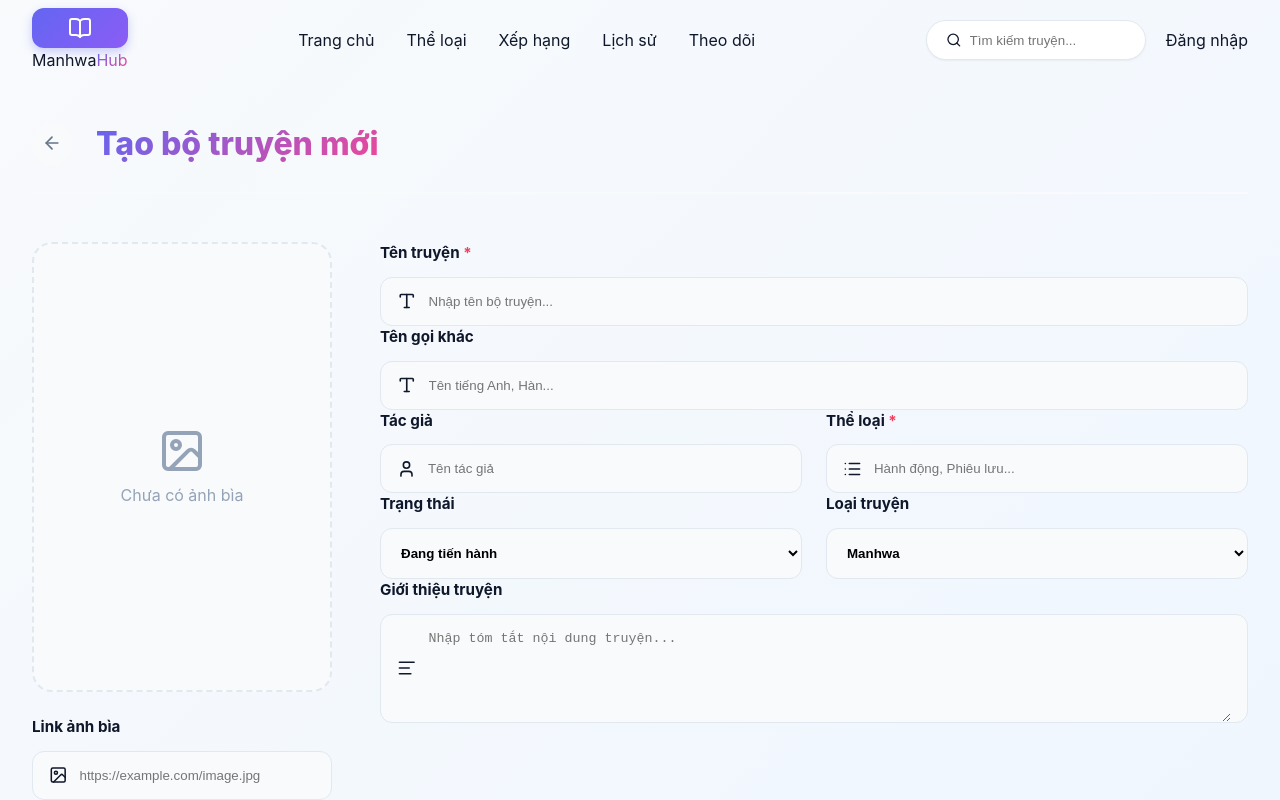
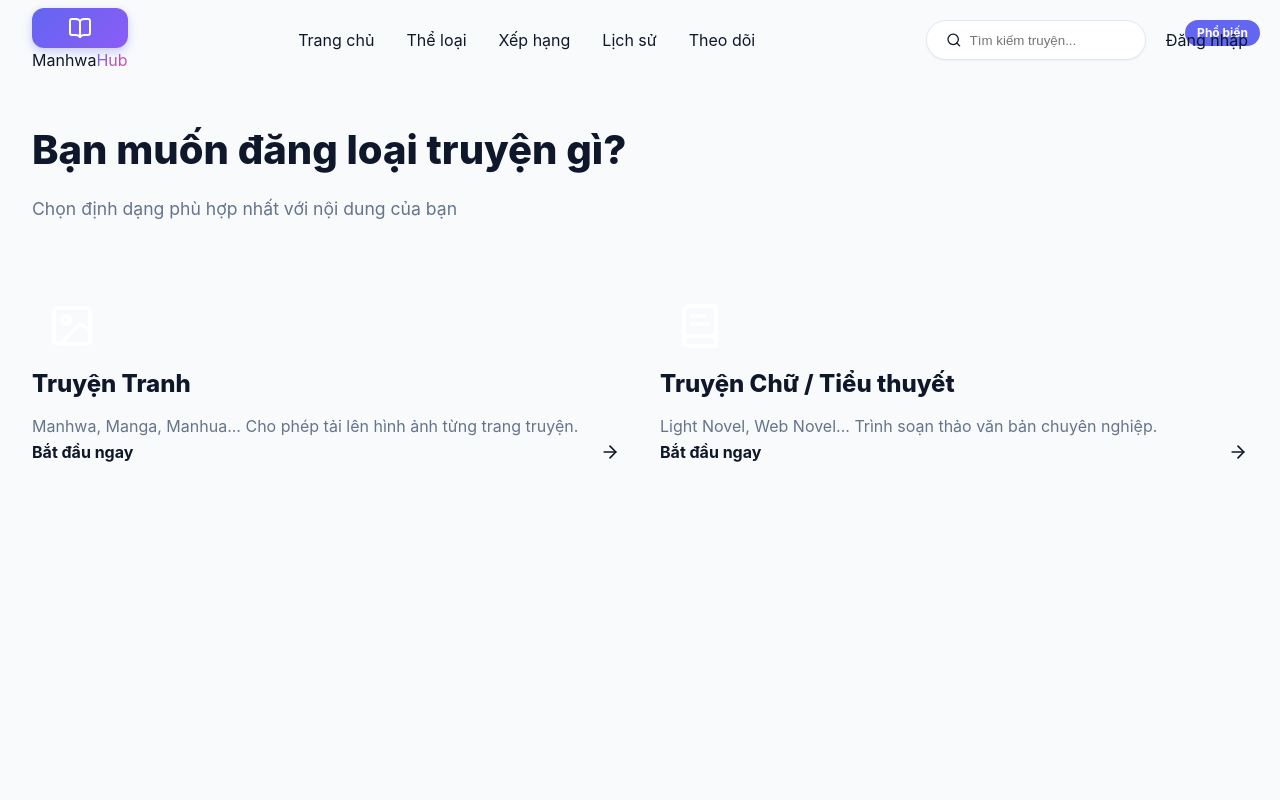
Before and after one commit to Elysiam001/webmanwa, a React (Vite) app: page /dashboard/create in a window 1280 px wide. Shown: the top 800 px of the page. Built offline with nearby package versions, Linux system fonts and the light colour scheme.

Commit message:
create_manga_hub_dual_mode

```diff
--- a/src/pages/CreateManga.jsx
+++ b/src/pages/CreateManga.jsx
@@ -1,110 +1,149 @@
 import { useState } from 'react';
 import { useNavigate } from 'react-router-dom';
-import { Image, Type, AlignLeft, User, List, CheckCircle, ArrowLeft } from 'lucide-react';
+import {
+  BookText, Image as ImageIcon, ArrowRight, ArrowLeft,
+  CheckCircle, Plus, Info, Sparkles
+} from 'lucide-react';
 import { motion } from 'framer-motion';
 
 const CreateManga = () => {
+  const [step, setStep] = useState(1); // 1: Chọn loại, 2: Nhập thông tin
+  const [storyType, setStoryType] = useState(null); // 'manga' hoặc 'novel'
   const [formData, setFormData] = useState({
     title: '',
-    otherTitle: '',
     description: '',
     author: '',
-    genre: '',
-    status: 'Đang tiến hành',
-    type: 'Manhwa',
+    genres: '',
     coverImage: ''
   });
-  const [loading, setLoading] = useState(false);
   const navigate = useNavigate();
 
-  const handleSubmit = async (e) => {
+  const handleTypeSelect = (type) => {
+    setStoryType(type);
+    setStep(2);
+  };
+
+  const handleSubmit = (e) => {
     e.preventDefault();
-    setLoading(true);
-    // Logic gửi dữ liệu tới API sẽ thêm ở đây
-    setTimeout(() => {
-      setLoading(false);
-      alert('Tạo truyện thành công! (Dữ liệu mẫu)');
+    alert(`Đã tạo thành công ${storyType === 'manga' ? 'Truyện tranh' : 'Truyện chữ'}: ${formData.title}`);
     navigate('/dashboard');
-    }, 1500);
   };
 
   return (
-    <div className="create-page">
+    <div className="create-container">
       <div className="container">
+        {step === 1 ? (
+          /* BƯỚC 1: CHỌN LOẠI TRUYỆN */
           <motion.div
             initial={{ opacity: 0, y: 20 }}
             animate={{ opacity: 1, y: 0 }}
-          className="create-card glass-card-premium"
+            className="selection-hub"
           >
-          <div className="card-header-vibrant">
-            <button onClick={() => navigate(-1)} className="back-btn">
+            <div className="hub-header">
+              <h1 className="hub-title">Bạn muốn đăng loại truyện gì?</h1>
+              <p className="hub-subtitle">Chọn định dạng phù hợp nhất với nội dung của bạn</p>
+            </div>
+
+            <div className="hub-grid">
+              {/* Card Truyện Tranh */}
+              <motion.div
+                whileHover={{ y: -10, scale: 1.02 }}
+                onClick={() => handleTypeSelect('manga')}
+                className="type-card manga-type"
+              >
+                <div className="type-icon-wrapper">
+                  <ImageIcon size={48} />
+                </div>
+                <div className="type-info">
+                  <h2>Truyện Tranh</h2>
+                  <p>Manhwa, Manga, Manhua... Cho phép tải lên hình ảnh từng trang truyện.</p>
+                </div>
+                <div className="type-footer">
+                  <span>Bắt đầu ngay</span>
+                  <ArrowRight size={20} />
+                </div>
+                <div className="type-badge">Phổ biến</div>
+              </motion.div>
+
+              {/* Card Truyện Chữ */}
+              <motion.div
+                whileHover={{ y: -10, scale: 1.02 }}
+                onClick={() => handleTypeSelect('novel')}
+                className="type-card novel-type"
+              >
+                <div className="type-icon-wrapper">
+                  <BookText size={48} />
+                </div>
+                <div className="type-info">
+                  <h2>Truyện Chữ / Tiểu thuyết</h2>
+                  <p>Light Novel, Web Novel... Trình soạn thảo văn bản chuyên nghiệp.</p>
+                </div>
+                <div className="type-footer">
+                  <span>Bắt đầu ngay</span>
+                  <ArrowRight size={20} />
+                </div>
+              </motion.div>
+            </div>
+          </motion.div>
+        ) : (
+          /* BƯỚC 2: NHẬP THÔNG TIN CHI TIẾT */
+          <motion.div
+            initial={{ opacity: 0, x: 20 }}
+            animate={{ opacity: 1, x: 0 }}
+            className="form-container-premium glass-card"
+          >
+            <div className="form-header-vibrant">
+              <button onClick={() => setStep(1)} className="back-btn-hub">
                 <ArrowLeft size={20} />
               </button>
-            <h1 className="page-title-vibrant">Tạo bộ truyện mới</h1>
+              <div className="header-text">
+                <h1>Thông tin {storyType === 'manga' ? 'Truyện tranh' : 'Truyện chữ'}</h1>
+                <p>Hãy điền đầy đủ các thông tin bên dưới</p>
+              </div>
             </div>
 
-          <form onSubmit={handleSubmit} className="create-form">
-            <div className="form-grid">
-              {/* Cột trái: Ảnh bìa */}
-              <div className="form-column image-upload-section">
-                <div className="image-preview-container">
+            <form onSubmit={handleSubmit} className="vibrant-form">
+              <div className="form-layout">
+                {/* Ảnh bìa */}
+                <div className="cover-upload-side">
+                  <div className="cover-preview-box">
                     {formData.coverImage ? (
-                    <img src={formData.coverImage} alt="Cover Preview" className="preview-img" />
+                      <img src={formData.coverImage} alt="Preview" />
                     ) : (
-                    <div className="no-image">
-                      <Image size={48} className="icon-muted" />
+                      <div className="empty-preview">
+                        <ImageIcon size={40} />
                         <span>Chưa có ảnh bìa</span>
                       </div>
                     )}
                   </div>
-                <div className="input-group">
-                  <label>Link ảnh bìa</label>
-                  <div className="input-wrapper">
-                    <Image size={20} className="input-icon" />
+                  <div className="input-group-hub">
+                    <label>Link ảnh bìa (URL)</label>
                     <input
                       type="url"
-                      placeholder="https://example.com/image.jpg"
+                      placeholder="https://..."
                       value={formData.coverImage}
                       onChange={(e) => setFormData({...formData, coverImage: e.target.value})}
-                    />
-                  </div>
-                </div>
-              </div>
-
-              {/* Cột phải: Thông tin */}
-              <div className="form-column info-section">
-                <div className="input-group">
-                  <label>Tên truyện <span className="required">*</span></label>
-                  <div className="input-wrapper">
-                    <Type size={20} className="input-icon" />
-                    <input
-                      type="text"
-                      placeholder="Nhập tên bộ truyện..."
                       required
-                      value={formData.title}
-                      onChange={(e) => setFormData({...formData, title: e.target.value})}
                     />
                   </div>
                 </div>
 
-                <div className="input-group">
-                  <label>Tên gọi khác</label>
-                  <div className="input-wrapper">
-                    <Type size={20} className="input-icon" />
+                {/* Thông tin chi tiết */}
+                <div className="info-side">
+                  <div className="input-group-hub">
+                    <label>Tên truyện</label>
                     <input
                       type="text"
-                      placeholder="Tên tiếng Anh, Hàn..."
-                      value={formData.otherTitle}
-                      onChange={(e) => setFormData({...formData, otherTitle: e.target.value})}
+                      placeholder="Nhập tên truyện..."
+                      value={formData.title}
+                      onChange={(e) => setFormData({...formData, title: e.target.value})}
+                      required
                     />
                   </div>
-                </div>
 
-                <div className="input-row">
-                  <div className="input-group">
+                  <div className="input-row-hub">
+                    <div className="input-group-hub">
                       <label>Tác giả</label>
-                    <div className="input-wrapper">
-                      <User size={20} className="input-icon" />
                       <input
                         type="text"
                         placeholder="Tên tác giả"
@@ -112,204 +151,213 @@ const CreateManga = () => {
                         onChange={(e) => setFormData({...formData, author: e.target.value})}
                       />
                     </div>
-                  </div>
-                  <div className="input-group">
-                    <label>Thể loại <span className="required">*</span></label>
-                    <div className="input-wrapper">
-                      <List size={20} className="input-icon" />
+                    <div className="input-group-hub">
+                      <label>Thể loại</label>
                       <input
                         type="text"
-                        placeholder="Hành động, Phiêu lưu..."
+                        placeholder="Hành động, Tình cảm..."
+                        value={formData.genres}
+                        onChange={(e) => setFormData({...formData, genres: e.target.value})}
                         required
-                        value={formData.genre}
-                        onChange={(e) => setFormData({...formData, genre: e.target.value})}
                       />
                     </div>
                   </div>
-                </div>
 
-                <div className="input-row">
-                  <div className="input-group">
-                    <label>Trạng thái</label>
-                    <select
-                      value={formData.status}
-                      onChange={(e) => setFormData({...formData, status: e.target.value})}
-                      className="custom-select"
-                    >
-                      <option>Đang tiến hành</option>
-                      <option>Hoàn thành</option>
-                      <option>Tạm ngưng</option>
-                    </select>
-                  </div>
-                  <div className="input-group">
-                    <label>Loại truyện</label>
-                    <select
-                      value={formData.type}
-                      onChange={(e) => setFormData({...formData, type: e.target.value})}
-                      className="custom-select"
-                    >
-                      <option>Manhwa</option>
-                      <option>Manga</option>
-                      <option>Manhua</option>
-                      <option>Comic</option>
-                    </select>
-                  </div>
-                </div>
-
-                <div className="input-group">
-                  <label>Giới thiệu truyện</label>
-                  <div className="input-wrapper align-top">
-                    <AlignLeft size={20} className="input-icon mt-2" />
+                  <div className="input-group-hub">
+                    <label>Tóm tắt nội dung</label>
                     <textarea
-                      placeholder="Nhập tóm tắt nội dung truyện..."
-                      rows="5"
+                      rows="6"
+                      placeholder="Mô tả ngắn gọn về cốt truyện..."
                       value={formData.description}
                       onChange={(e) => setFormData({...formData, description: e.target.value})}
                     ></textarea>
                   </div>
+
+                  {storyType === 'manga' && (
+                    <div className="manga-notice glass">
+                      <Info size={18} />
+                      <p>Sau khi tạo truyện, bạn có thể tải lên các chương truyện dưới dạng tệp ảnh.</p>
                     </div>
+                  )}
                 </div>
               </div>
 
-            <div className="form-footer">
-              <button
-                type="submit"
-                className={`btn-submit-vibrant ${loading ? 'loading' : ''}`}
-                disabled={loading}
-              >
-                {loading ? 'Đang xử lý...' : (
-                  <>
-                    <CheckCircle size={20} /> Hoàn tất tạo truyện
-                  </>
-                )}
+              <div className="form-footer-hub">
+                <button type="submit" className="btn-create-vibrant">
+                  <Plus size={20} /> Tạo {storyType === 'manga' ? 'Truyện tranh' : 'Truyện chữ'}
                 </button>
               </div>
             </form>
           </motion.div>
+        )}
       </div>
 
       <style jsx="true">{`
-        .create-page {
-          padding: 120px 0 60px;
-          background: linear-gradient(135deg, #f8fafc, #eff6ff);
+        .create-container {
+          padding: 120px 0 80px;
           min-height: 100vh;
+          background: #f8fafc;
         }
 
-        .glass-card-premium {
+        /* Hub Styles */
+        .selection-hub {
+          max-width: 900px;
+          margin: 0 auto;
+          text-align: center;
+        }
+
+        .hub-header { margin-bottom: 4rem; }
+        .hub-title { font-size: 2.5rem; font-weight: 800; color: var(--text-primary); margin-bottom: 1rem; }
+        .hub-subtitle { color: var(--text-secondary); font-size: 1.1rem; }
+
+        .hub-grid {
+          display: grid;
+          grid-template-columns: 1fr 1fr;
+          gap: 2.5rem;
+        }
+
+        .type-card {
+          background: white;
+          padding: 3rem 2rem;
+          border-radius: var(--radius-xl);
+          border: 2px solid transparent;
+          box-shadow: var(--shadow-lg);
+          cursor: pointer;
+          position: relative;
+          text-align: left;
+          display: flex;
+          flex-direction: column;
+          gap: 1.5rem;
+          transition: var(--transition);
+        }
+
+        .manga-type:hover { border-color: var(--primary); }
+        .novel-type:hover { border-color: var(--accent); }
+
+        .type-icon-wrapper {
+          width: 80px;
+          height: 80px;
+          border-radius: 20px;
+          display: flex;
+          align-items: center;
+          justify-content: center;
+          color: white;
+        }
+
+        .manga-type .type-icon-wrapper { background: linear-gradient(135deg, var(--primary), var(--accent)); }
+        .novel-type .type-icon-wrapper { background: linear-gradient(135deg, #f43f5e, #fb923c); }
+
+        .type-info h2 { font-size: 1.5rem; font-weight: 800; margin-bottom: 0.75rem; }
+        .type-info p { color: var(--text-secondary); line-height: 1.6; }
+
+        .type-footer {
+          margin-top: auto;
+          display: flex;
+          align-items: center;
+          justify-content: space-between;
+          font-weight: 700;
+          color: var(--text-primary);
+        }
+
+        .type-badge {
+          position: absolute;
+          top: 20px;
+          right: 20px;
+          background: var(--primary);
+          color: white;
+          padding: 4px 12px;
+          border-radius: var(--radius-full);
+          font-size: 0.75rem;
+          font-weight: 700;
+        }
+
+        /* Form Styles */
+        .form-container-premium {
+          max-width: 1000px;
+          margin: 0 auto;
+          padding: 3rem;
           background: white;
           border-radius: var(--radius-xl);
           box-shadow: var(--shadow-xl);
-          padding: 2.5rem;
-          border: 1px solid var(--border);
         }
 
-        .card-header-vibrant {
+        .form-header-vibrant {
           display: flex;
           align-items: center;
-          gap: 1.5rem;
+          gap: 2rem;
           margin-bottom: 3rem;
-          border-bottom: 2px solid var(--bg-body);
-          padding-bottom: 1.5rem;
         }
 
-        .back-btn {
+        .back-btn-hub {
+          background: var(--bg-body);
           color: var(--text-secondary);
-          background: var(--bg-body);
-          padding: 10px;
+          padding: 12px;
           border-radius: 50%;
         }
 
-        .page-title-vibrant {
-          font-size: 2rem;
-          font-weight: 800;
-          color: var(--text-primary);
-          background: linear-gradient(135deg, var(--primary), var(--secondary));
-          -webkit-background-clip: text;
-          -webkit-text-fill-color: transparent;
-        }
+        .header-text h1 { font-size: 2rem; font-weight: 800; background: linear-gradient(135deg, var(--primary), var(--secondary)); -webkit-background-clip: text; -webkit-text-fill-color: transparent; }
 
-        .create-form {
-          display: flex;
-          flex-direction: column;
-          gap: 2rem;
-        }
-
-        .form-grid {
+        .form-layout {
           display: grid;
-          grid-template-columns: 300px 1fr;
+          grid-template-columns: 320px 1fr;
           gap: 3rem;
         }
 
-        .image-preview-container {
+        .cover-preview-box {
           width: 100%;
           aspect-ratio: 2/3;
           background: var(--bg-body);
           border-radius: var(--radius-lg);
+          border: 2px dashed var(--border);
           overflow: hidden;
+          margin-bottom: 1.5rem;
           display: flex;
           align-items: center;
           justify-content: center;
-          border: 2px dashed var(--border);
-          margin-bottom: 1.5rem;
         }
 
-        .preview-img { width: 100%; height: 100%; object-fit: cover; }
-        .no-image { display: flex; flex-direction: column; align-items: center; color: var(--text-muted); gap: 0.5rem; }
+        .cover-preview-box img { width: 100%; height: 100%; object-fit: cover; }
+        .empty-preview { text-align: center; color: var(--text-muted); display: flex; flex-direction: column; gap: 0.5rem; }
 
-        .input-group { display: flex; flex-direction: column; gap: 0.75rem; width: 100%; }
-        .input-group label { font-weight: 700; color: var(--text-primary); font-size: 0.95rem; }
-        .required { color: #f43f5e; }
-
-        .input-wrapper {
-          position: relative;
-          display: flex;
-          align-items: center;
-          background: var(--bg-body);
-          border: 1px solid var(--border);
-          border-radius: var(--radius-md);
-          padding: 0 1rem;
-          transition: var(--transition);
-        }
-
-        .input-wrapper:focus-within {
-          border-color: var(--primary);
-          background: white;
-          box-shadow: 0 0 0 4px var(--primary-light);
-        }
-
-        .input-icon { color: var(--text-muted); }
-        .input-wrapper input, .input-wrapper textarea {
-          background: none;
-          border: none;
-          padding: 1rem 0.75rem;
-          width: 100%;
-          outline: none;
-          color: var(--text-primary);
-          font-weight: 500;
-        }
-
-        .input-row { display: grid; grid-template-columns: 1fr 1fr; gap: 1.5rem; }
-
-        .custom-select {
+        .input-group-hub { display: flex; flex-direction: column; gap: 0.5rem; margin-bottom: 1.5rem; }
+        .input-group-hub label { font-weight: 700; font-size: 0.95rem; }
+        .input-group-hub input, .input-group-hub textarea {
           background: var(--bg-body);
           border: 1px solid var(--border);
           padding: 1rem;
           border-radius: var(--radius-md);
-          font-weight: 600;
           outline: none;
+          font-weight: 500;
         }
 
-        .form-footer {
+        .input-group-hub input:focus { border-color: var(--primary); background: white; }
+
+        .input-row-hub { display: grid; grid-template-columns: 1fr 1fr; gap: 1.5rem; }
+
+        .manga-notice {
+          padding: 1rem;
+          background: var(--primary-light);
+          border: 1px solid rgba(99, 102, 241, 0.2);
+          border-radius: var(--radius-md);
+          display: flex;
+          gap: 1rem;
+          color: var(--primary);
+          font-weight: 500;
+          font-size: 0.9rem;
+        }
+
+        .form-footer-hub {
+          margin-top: 2rem;
+          padding-top: 2rem;
+          border-top: 1px solid var(--border);
           display: flex;
           justify-content: flex-end;
-          padding-top: 2rem;
-          border-top: 1px solid var(--border);
         }
 
-        .btn-submit-vibrant {
+        .btn-create-vibrant {
           background: linear-gradient(135deg, var(--primary), var(--accent));
           color: white;
-          padding: 1.25rem 3rem;
+          padding: 1rem 3rem;
           border-radius: var(--radius-lg);
           font-weight: 800;
           display: flex;
@@ -318,14 +366,10 @@ const CreateManga = () => {
           box-shadow: 0 10px 25px rgba(99, 102, 241, 0.3);
         }
 
-        .btn-submit-vibrant:hover {
-          transform: translateY(-3px);
-          box-shadow: 0 15px 30px rgba(99, 102, 241, 0.4);
-        }
-
         @media (max-width: 900px) {
-          .form-grid { grid-template-columns: 1fr; }
-          .image-upload-section { max-width: 300px; margin: 0 auto; }
+          .hub-grid { grid-template-columns: 1fr; }
+          .form-layout { grid-template-columns: 1fr; }
+          .cover-upload-side { max-width: 320px; margin: 0 auto; }
         }
       `}</style>
     </div>
```
Lines whose indentation alone changed are shown as unchanged.
